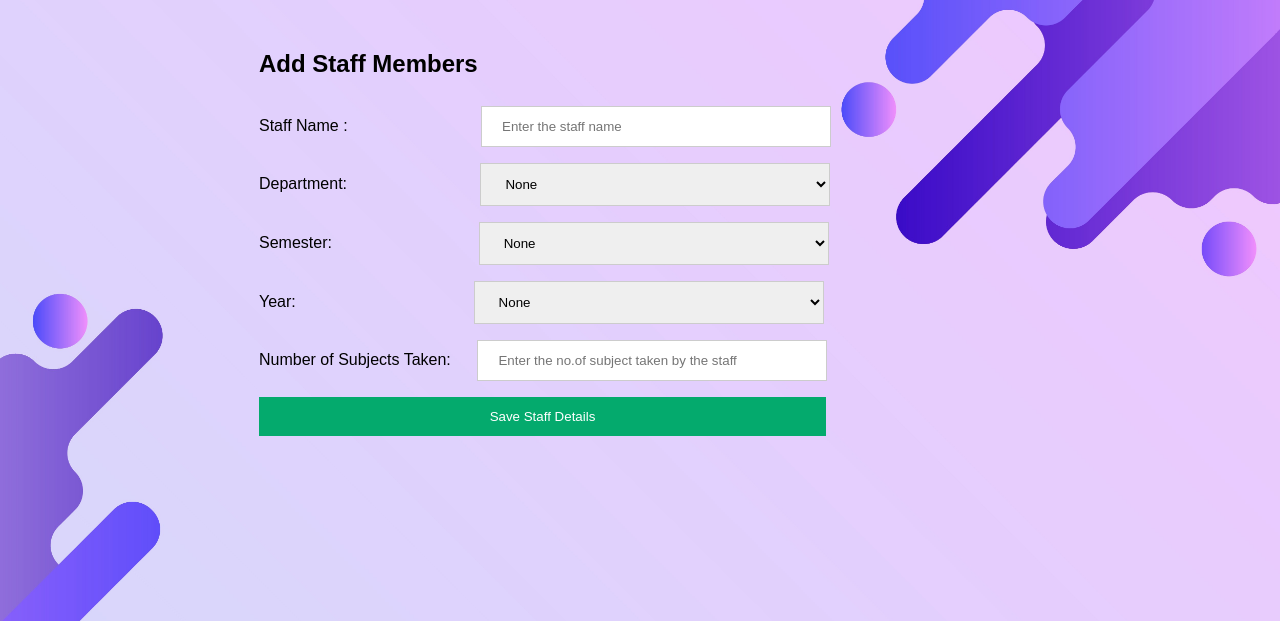
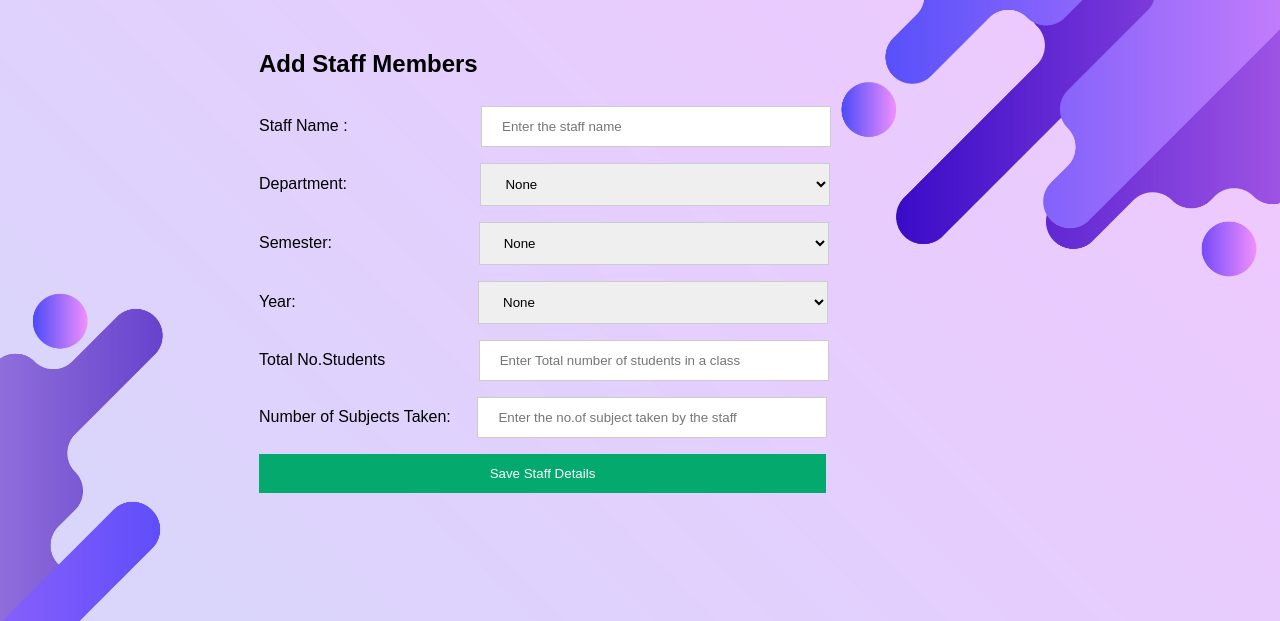
Before and after one commit to MSPVLPolytechnicCollege/Academic-Planner, a Flask app: page /add_staffs in a window 1280 px wide. Shown: the top 621 px of the page. Run offline with Flask 3, Linux system fonts and the light colour scheme.

Commit message:
Update add_staff.html

```diff
--- a/template/add_staff.html
+++ b/template/add_staff.html
@@ -74,7 +74,7 @@
         <br>
 
         <label for="year">Year:</label>
-        &nbsp;&nbsp;&nbsp;&nbsp;&nbsp;&nbsp;&nbsp;&nbsp;&nbsp;&nbsp;&nbsp;&nbsp;&nbsp;&nbsp; &nbsp;&nbsp;
+        &nbsp;&nbsp;&nbsp;&nbsp;&nbsp;&nbsp;&nbsp;&nbsp;&nbsp;&nbsp;&nbsp;&nbsp;&nbsp;&nbsp; &nbsp;&nbsp;&nbsp;
         &nbsp;&nbsp;&nbsp;&nbsp; &nbsp;&nbsp;&nbsp;&nbsp;&nbsp; &nbsp;&nbsp;&nbsp;&nbsp;&nbsp;&nbsp;&nbsp; &nbsp;
         <select id="year">
             <option value="none" selected disabled>None</option>
@@ -83,6 +83,9 @@
             <option value="Year III">Year III</option>
         </select>
         <br>
+        <label for="total_students">Total No.Students </label>
+        &nbsp;&nbsp;&nbsp;&nbsp; &nbsp;&nbsp;&nbsp;&nbsp;&nbsp;&nbsp;&nbsp;&nbsp;&nbsp; &nbsp;&nbsp;&nbsp;&nbsp;
+        <input type="number" id="total_students" placeholder="Enter Total number of students in a class" required><br>
         <label for="no_of_subjects">Number of Subjects Taken:</label>
          &nbsp;&nbsp; &nbsp;
         <input type="number" oninput="generateSubjectFields()" id="no_of_subjects" name="no_of_subjects" min="1" max="6" placeholder="Enter the no.of subject taken by the staff" required><br>
@@ -139,7 +142,7 @@ function generateBatchDropdown(index) {
     const subjectType = document.getElementById(`subject_type_${index}`).value;
     const extraOptionsDiv = document.getElementById(`batch_no_${index}`);
 
-    if (subjectType === "Practical" || subjectType === "Practicum" ||subjectType === "PD/PT" ) {
+    if (subjectType === "Practical" || subjectType === "Practicum") {
         extraOptionsDiv.innerHTML = `
              <label>Batch Number:</label>
             &nbsp;&nbsp;&nbsp;&nbsp;&nbsp;&nbsp;&nbsp;&nbsp;&nbsp;&nbsp;&nbsp;&nbsp;&nbsp;&nbsp;
@@ -206,6 +209,7 @@ function saveStaffDetails() {
     const department = document.getElementById("department").value;
     const semester = document.getElementById("semester").value;
     const year = document.getElementById("year").value;
+    const total_students = parseInt(document.getElementById("total_students").value);
     const no_of_subjects = parseInt(document.getElementById("no_of_subjects").value);
 
 
@@ -213,7 +217,7 @@ function saveStaffDetails() {
         alert("please enter Staff Name.");
         return;
     }
-    if (!department || !semester || !year || isNaN(no_of_subjects) || no_of_subjects <= 0) {
+    if (!department || !semester || !year || isNaN(no_of_subjects) ||total_students <= 0 || no_of_subjects <= 0) {
         alert("Please fill in all fields.");
         return;
     }
@@ -228,7 +232,7 @@ function saveStaffDetails() {
         let subject_type = document.getElementById(`subject_type_${i}`).value;
         let subject_hours = document.getElementById(`no_of_hours_${i}`).value;
         let batch_no = null;
-        let student_count = null;
+        let student_count = 0;
 
 
         if (!subject_name) {
@@ -246,7 +250,11 @@ function saveStaffDetails() {
 
         // Ensure batch dropdown exists before retrieving its value
          let batchElement = document.getElementById(`batch_select_${i}`);
-if ((subject_type === "Practical" || subject_type === "Practicum" || subject_type === "PD/PT") && batchElement) {
+         if (subject_type == "Theory" || subject_type == "PD/PT")
+         {
+            student_count = total_students;
+         }
+else if ((subject_type === "Practical" || subject_type === "Practicum") && batchElement) {
     batch_no = batchElement.value;
     if (batch_no && batch_no !== "none") {
         // Check student count inputs based on batch type
@@ -285,7 +293,6 @@ if ((subject_type === "Practical" || subject_type === "Practicum" || subject_typ
         subject_type = `${subject_type} - ${batch_no}`;
     }
 }
-
         subjectNames.push(subject_name);
         subjectTypes.push(subject_type);
         subjectHours.push(subject_hours);
@@ -297,6 +304,7 @@ if ((subject_type === "Practical" || subject_type === "Practicum" || subject_typ
         department: department,
         semester: semester,
         year: year,
+        total_students: total_students,
         no_of_subjects: no_of_subjects,
         subject_names: subjectNames,
         subject_types: subjectTypes,
@@ -321,9 +329,6 @@ if ((subject_type === "Practical" || subject_type === "Practicum" || subject_typ
     })
     .catch(error => console.error("Error:", error));
 }
-
     </script>
-
-
 </body>
 </html>
```
